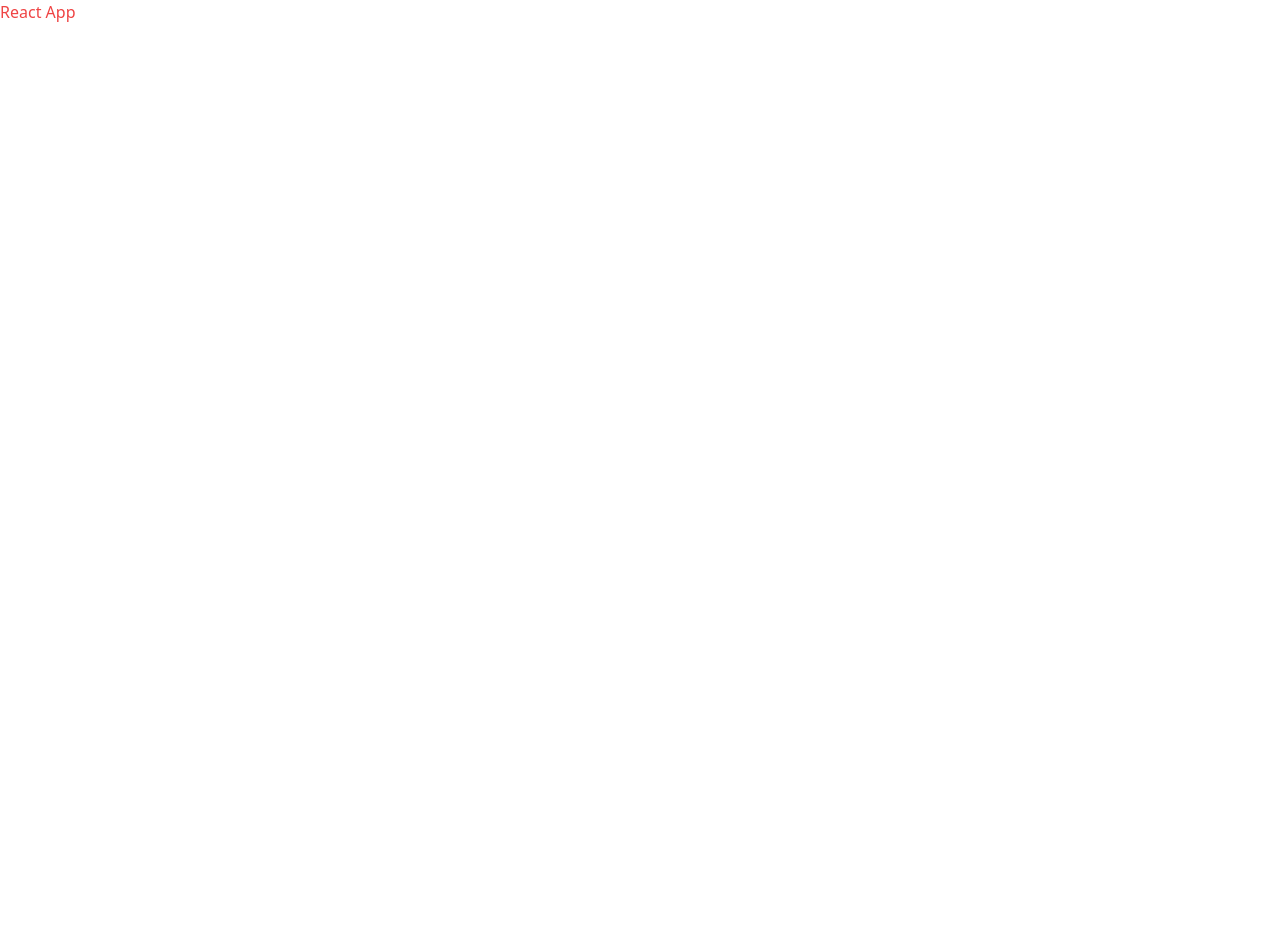
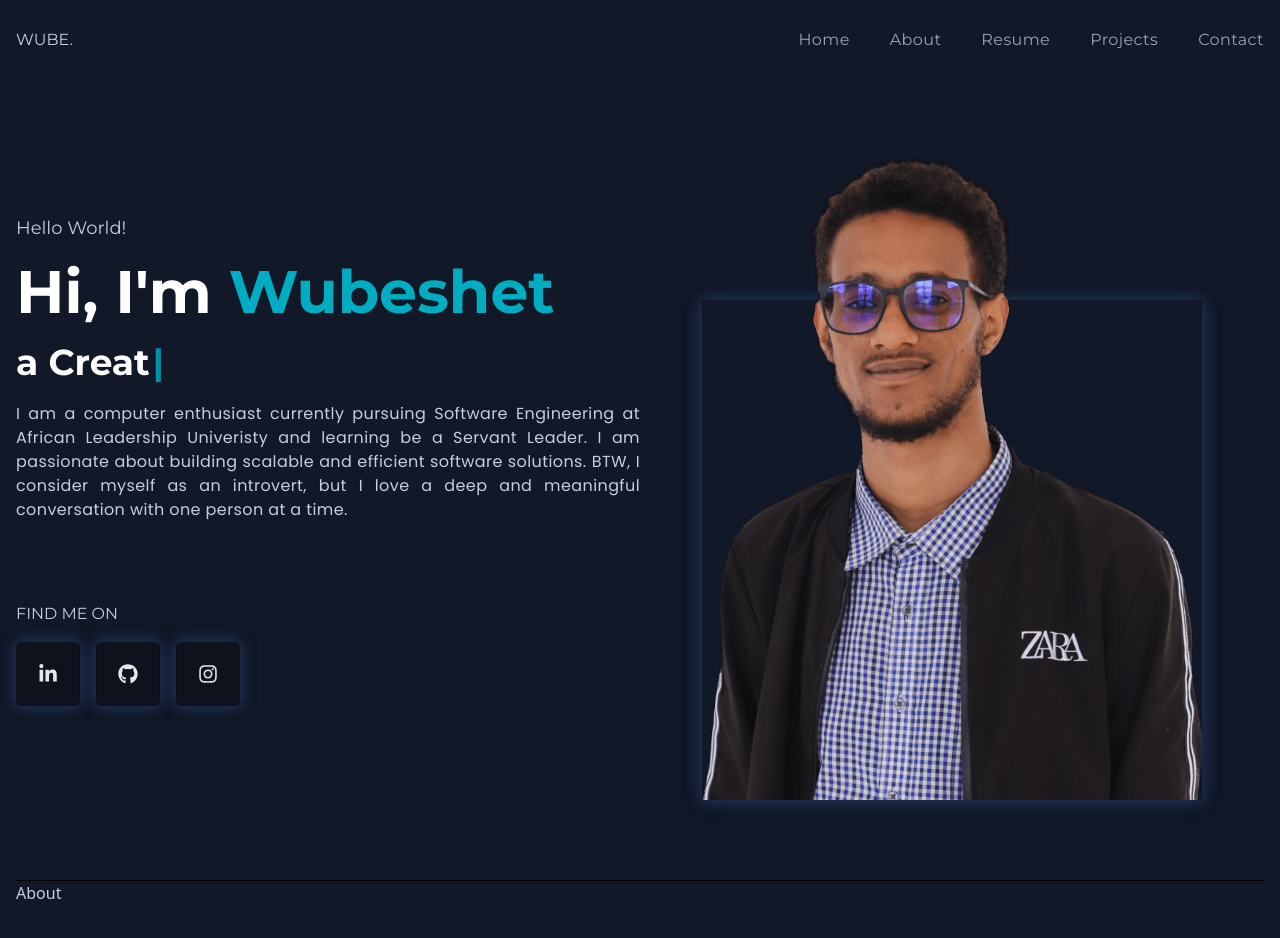
Before and after one commit to wubeshetA/portfolio, a React (Create React App) app: page / in a window 1280 px wide. Shown: the top 938 px of the page. Before the commit the page ends 800 px from the top, so only its background shows below. Built offline with nearby package versions, Linux system fonts and the light colour scheme.

Commit message:
Add Banner section

```diff
--- a/src/App.js
+++ b/src/App.js
@@ -1,7 +1,17 @@
+import React from "react";
+import Navbar from "./components/navbar/Navbar";
+import Banner from "./components/banner/Banner";
+import About from "./components/about/About";
+
 function App() {
   return (
-    <div className="App">
-      <h1 className="text-red-500">React App</h1>
+    <div className="w-full h-auto bg-bodyColor text-lightText px-4">
+        <Navbar />
+      <div className="max-w-screen-xl mx-auto">
+        <Banner />
+        <About />
+
+      </div>
     </div>
   );
 }
--- /dev/null
+++ b/src/components/about/About.js
@@ -0,0 +1,14 @@
+import React from "react";
+
+function About() {
+  return (
+    <section
+      id="about"
+      className="w-full h-[800px] pb-20 flex border-b-[1px] border-b-black"
+    >
+      About
+    </section>
+  );
+}
+
+export default About;
--- /dev/null
+++ b/src/components/banner/Banner.js
@@ -0,0 +1,16 @@
+import React from 'react'
+import LeftBanner from './LeftBanner';
+import RightBanner from './RightBanner';
+const Banner = () => {
+  return (
+    <section
+      id="home"
+      className="w-full pt-10 pb-20 flex flex-col gap-10 xl:gap-0 lgl:flex-row items-center border-b-[1px] font-titleFont border-b-black"
+    >
+      <LeftBanner />
+     <RightBanner />
+    </section>
+  );
+}
+
+export default Banner
--- /dev/null
+++ b/src/components/banner/LeftBanner.js
@@ -0,0 +1,85 @@
+import React from "react";
+import { useTypewriter, Cursor } from "react-simple-typewriter";
+import { FaLinkedinIn, FaGithub, FaInstagram } from "react-icons/fa";
+
+const LeftBanner = () => {
+  const [text] = useTypewriter({
+    words: [
+      "Software Engineer.",
+      "Cloud Developer.",
+      "Creative.",
+      "Diligent.",
+      "Servant Leader.",
+      "Brother.",
+    ],
+    loop: true,
+    typeSpeed: 30,
+    deleteSpeed: 15,
+    delaySpeed: 2000,
+  });
+  return (
+    <div className="w-full lgl:w-1/2 flex flex-col gap-20">
+      <div className="flex flex-col gap-5">
+        <h4 className=" text-lg font-normal">Hello World!</h4>
+        <h1 className="text-6xl font-bold text-white">
+          Hi, I'm <span className="text-designColor capitalize">Wubeshet</span>
+        </h1>
+        <h2 className="text-4xl font-bold text-white">
+          a <span>{text}</span>
+          <Cursor
+            cursorBlinking="false"
+            cursorStyle="|"
+            cursorColor="#00ACC1"
+          />
+        </h2>
+        <p className="text-base font-bodyFont leading-6 tracking-wide text-justify text-last-center">
+          I am a computer enthusiast currently pursuing Software Engineering at African Leadership Univeristy and learning be a Servant Leader. I am passionate about building scalable and efficient software solutions. BTW, I consider myself as an introvert, but I love a deep and meaningful conversation with one person at a time.
+        </p>
+      </div>
+      <div className="flex flex-col xl:flex-row gap-6 lgl:gap-0 justify-between">
+        <div>
+          <h2 className="text-base uppercase font-titleFont mb-4">
+            Find me on
+          </h2>
+          <div className="flex gap-4">
+            <span className="bannerIcon">
+              <a href="https://www.linkedin.com/in/wubeshet" rel="noreferrer">
+                <FaLinkedinIn />
+              </a>
+            </span>
+
+            <span className="bannerIcon">
+              <a href="https://www.github.com/wubeshetA" rel="noreferrer">
+                <FaGithub />
+              </a>
+            </span>
+
+            <span className="bannerIcon">
+              <a href="https://www.instagram.com/wubeshet.y" rel="noreferrer">
+              <FaInstagram />
+              </a>
+            </span>
+          </div>
+        </div>
+        {/* <div>
+          <h2 className="text-base uppercase font-titleFont mb-4">
+            BEST SKILL ON
+          </h2>
+          <div className="flex gap-4">
+            <span className="bannerIcon">
+              <FaPython />
+            </span>
+            <span className="bannerIcon">
+              <SiJavascript />
+            </span>
+            <span className="bannerIcon">
+              <FaAws />
+            </span>
+          </div>
+        </div> */}
+      </div>
+    </div>
+  );
+};
+
+export default LeftBanner;
--- /dev/null
+++ b/src/components/banner/RightBanner.js
@@ -0,0 +1,17 @@
+import React from 'react'
+import { bannerImg } from "../../assets/index";
+
+const RightBanner = () => {
+  return (
+    <div className="w-full lgl:w-1/2 flex justify-center items-center relative">
+      <img
+        className="w-[300px] h-[400px] lgl:w-[500px] lgl:h-[680px] z-10"
+        src={bannerImg}
+        alt="bannerImg"
+      />
+      <div className="absolute bottom-0 w-[350px] h-[300px] lgl:w-[500px] lgl:h-[500px] shadow-shadowOne flex justify-center items-center"></div>
+    </div>
+  );
+}
+
+export default RightBanner
--- a/src/components/navbar/Navbar.js
+++ b/src/components/navbar/Navbar.js
@@ -1,11 +1,12 @@
 import React from "react";
+import { Link } from "react-scroll"
 import { navLinksdata } from "../../constants";
 const Navbar = () => {
   return (
-    <div className="w-full h-20 mx-auto flex justify-between items-center font-titleFont">
-      <dvi>
+    <div className="w-full h-20 sticky top-0 z-50 bg-bodyColor mx-auto flex justify-between items-center font-titleFont">
+      <div>
         <h1 className="">WUBE.</h1>
-      </dvi>
+      </div>
       <div>
         <ul className="flex items-center gap-10">
           {navLinksdata.map(({ _id, title, link }) => (
@@ -13,7 +14,16 @@ const Navbar = () => {
               className="text-base font-normal text-gray-400 tracking-wide cursor-pointer hover:text-designColor duration-300"
               key={_id}
             >
-              {title}
+              <Link
+                activeClass="active"
+                to={link}
+                spy={true}
+                smooth={true}
+                offset={-70}
+                duration={500}
+              >
+                {title}
+              </Link>
             </li>
           ))}
         </ul>
--- /dev/null
+++ b/src/constants/index.js
@@ -0,0 +1,30 @@
+export const navLinksdata = [
+  {
+    _id: 1001,
+    title: "Home",
+    link: "home",
+  },
+  {
+    _id: 1002,
+    title: "About",
+    link: "about",
+  },
+
+  {
+    _id: 1004,
+    title: "Resume",
+    link: "resume",
+  },
+
+  {
+    _id: 1003,
+    title: "Projects",
+    link: "projects",
+  },
+
+  {
+    _id: 1006,
+    title: "Contact",
+    link: "contact",
+  },
+];
--- a/src/index.css
+++ b/src/index.css
@@ -2,3 +2,28 @@
 @tailwind base;
 @tailwind components;
 @tailwind utilities;
+
+@layer components{
+    .bannerIcon{
+        @apply w-16 h-16 bg-black bg-opacity-25 text-gray-200 text-xl inline-flex items-center justify-center rounded-md shadow-shadowOne hover:bg-opacity-40 hover:-translate-y-1 transition-all hover:text-designColor cursor-pointer duration-300;
+    }
+    .resumeLi {
+    @apply w-full h-20 bg-black bg-opacity-25 text-xl text-gray-300 flex justify-center cursor-pointer hover:bg-opacity-40 duration-300 items-center border-[1px] rounded-none;
+         }
+.bgOpacity {
+@apply bg-black bg-opacity-40;
+                  }
+    .contactInput{
+        @apply w-full h-12 rounded-lg border-b-[1px] border-b-gray-600 bg-[#191b1e] text-lightText px-4 active:outline-none focus-visible:outline-designColor outline-none focus-visible:border-b-transparent duration-300
+    }
+.contactTextArea{
+    @apply w-full rounded-lg border-b-[1px] border-b-gray-600 bg-[#191b1e] text-lightText px-4 py-2 active:outline-none focus-visible:outline-designColor outline-none focus-visible:border-b-transparent duration-300 resize-none
+}
+}
+
+.active {
+    color: white;
+}
+.scrollbar-hide::-webkit-scrollbar{
+    display: none;
+}
--- a/tailwind.config.js
+++ b/tailwind.config.js
@@ -2,17 +2,33 @@
 module.exports = {
   content: ["./src/**/*.{js,jsx,ts,tsx}"],
   theme: {
-    extend: {},
+    extend: {
+      screens:{
+        xs: "320px",
+        sm: "375px",
+        sml: "500px",
+        md: "667px",
+        mdl: "768px",
+        lg: "960px",
+        lgl: "1024px",
+        xl: "1280px",
       },
       fontFamily: {
         bodyFont: ["Poppins", "sans-serif"],
         titleFont: ["Montserrat", "sans-serif"],
       },
       colors: {
+        // bodyColor: "#212428",
         bodyColor: "#111827",
         lightText: "#c4cfde",
-    boxBg: "linear-gradient(145deg, #1e2024, #23272b)",
+        boxBg: "linear-gradient(145deg, #111827, #1f2937)",
+        // designColor: "#ff014f",
         designColor: "#00ACC1",
+      },
+      boxShadow: {
+        shadowOne: "0px 0px 15px #20304f, 0px 0px 15px #20304f",
+      },
+    },
   },
   plugins: [],
 };
```
Also changed, not shown: package.json (+8 -2 lines), 1 other file (tests, documents, lock files or other folders). Lines whose indentation alone changed are shown as unchanged.
